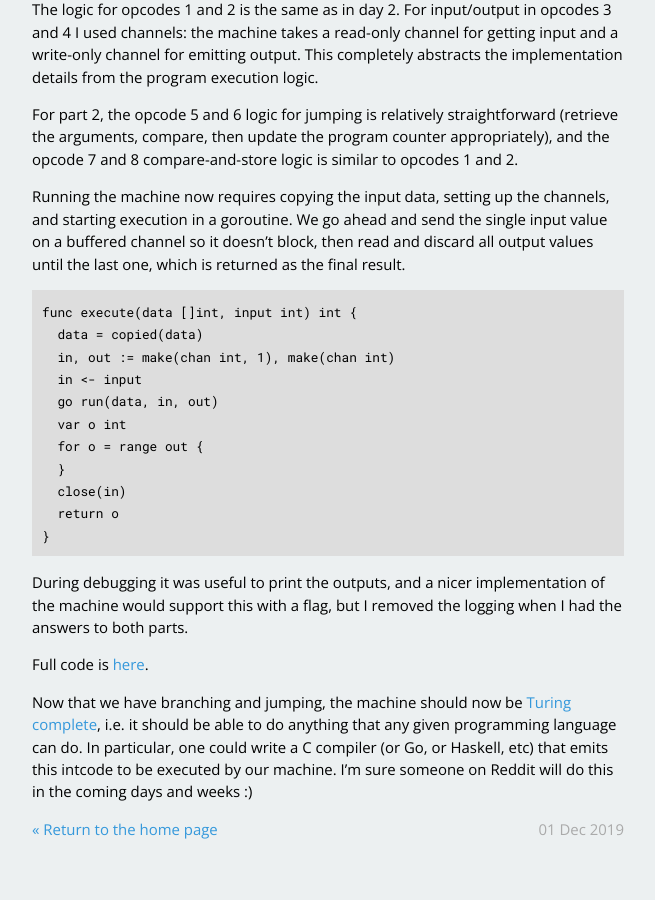
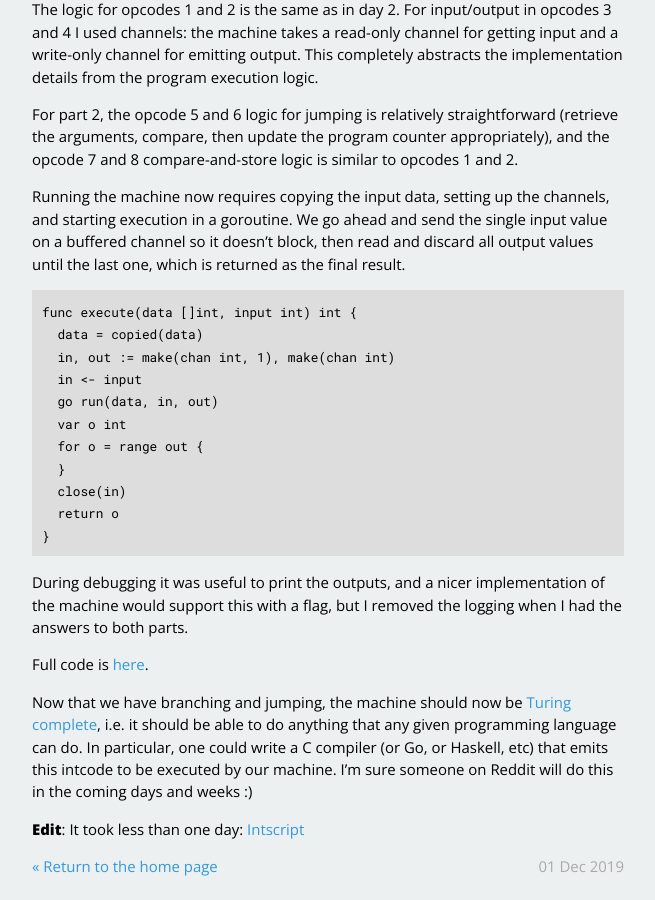
Before and after one commit to dhconnelly/dhconnelly.github.io, a Jekyll site: the page built from _posts/2019-12-01-advent-2019-running.md, in a window 1280 px wide and 900 px high, scrolled down 12925 px. Shown: the whole window, without its empty margins (312-967 px from the left). Built offline with Jekyll 4.4.1, drawn with Linux system fonts in a browser that asks for light colours; before the commit the page ends 13788 px from its top, so only the background shows below that.

Commit message:
Update 2019-12-01-advent-2019-running.md

```diff
--- a/_posts/2019-12-01-advent-2019-running.md
+++ b/_posts/2019-12-01-advent-2019-running.md
@@ -699,3 +699,5 @@ be able to do anything that any given programming language can do. In
 particular, one could write a C compiler (or Go, or Haskell, etc) that emits
 this intcode to be executed by our machine. I'm sure someone on Reddit will do
 this in the coming days and weeks :)
+
+**Edit**: It took less than one day: [Intscript](https://www.reddit.com/r/adventofcode/comments/e6q9f6/2019_day_5_intscript_a_tiny_language_that/)
```
